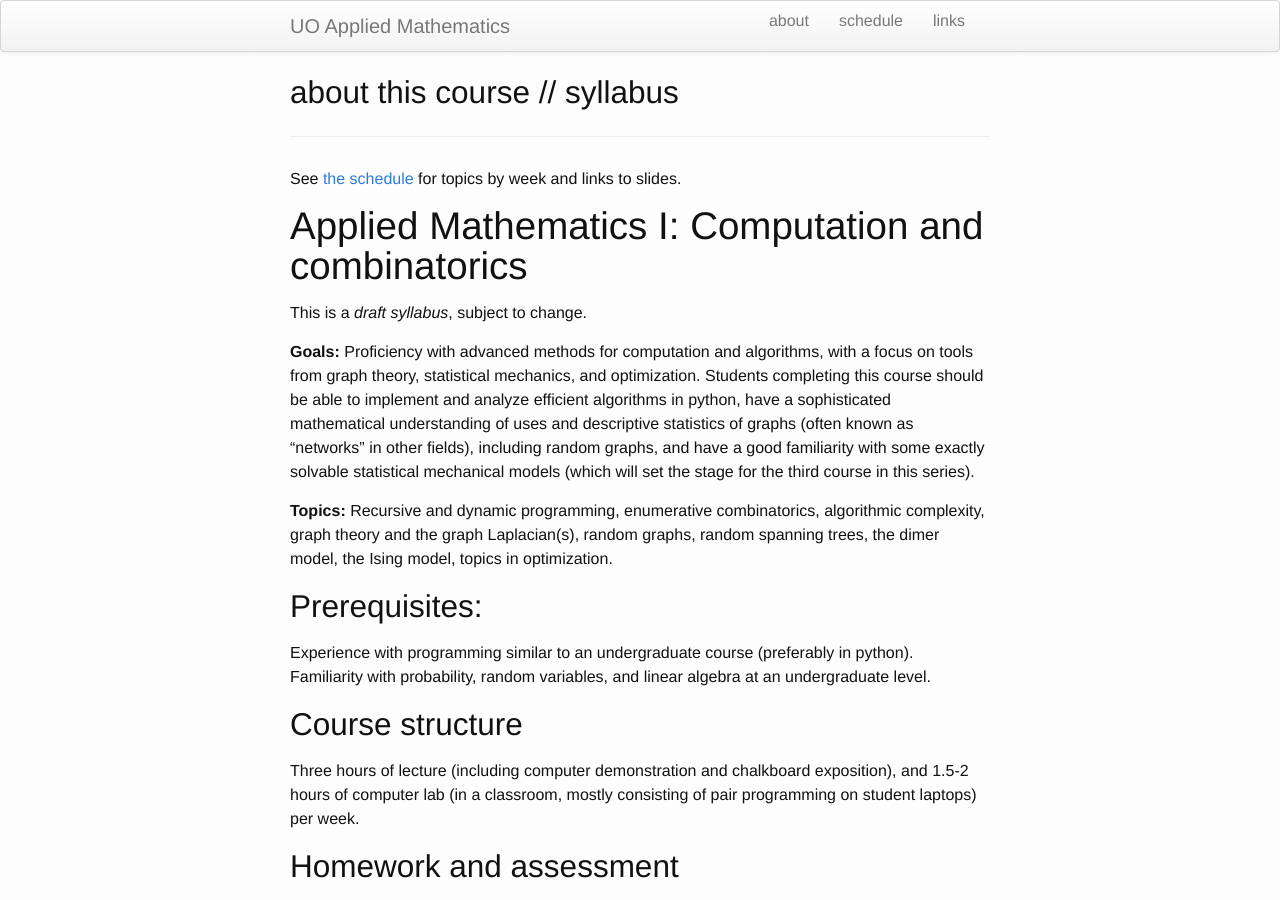
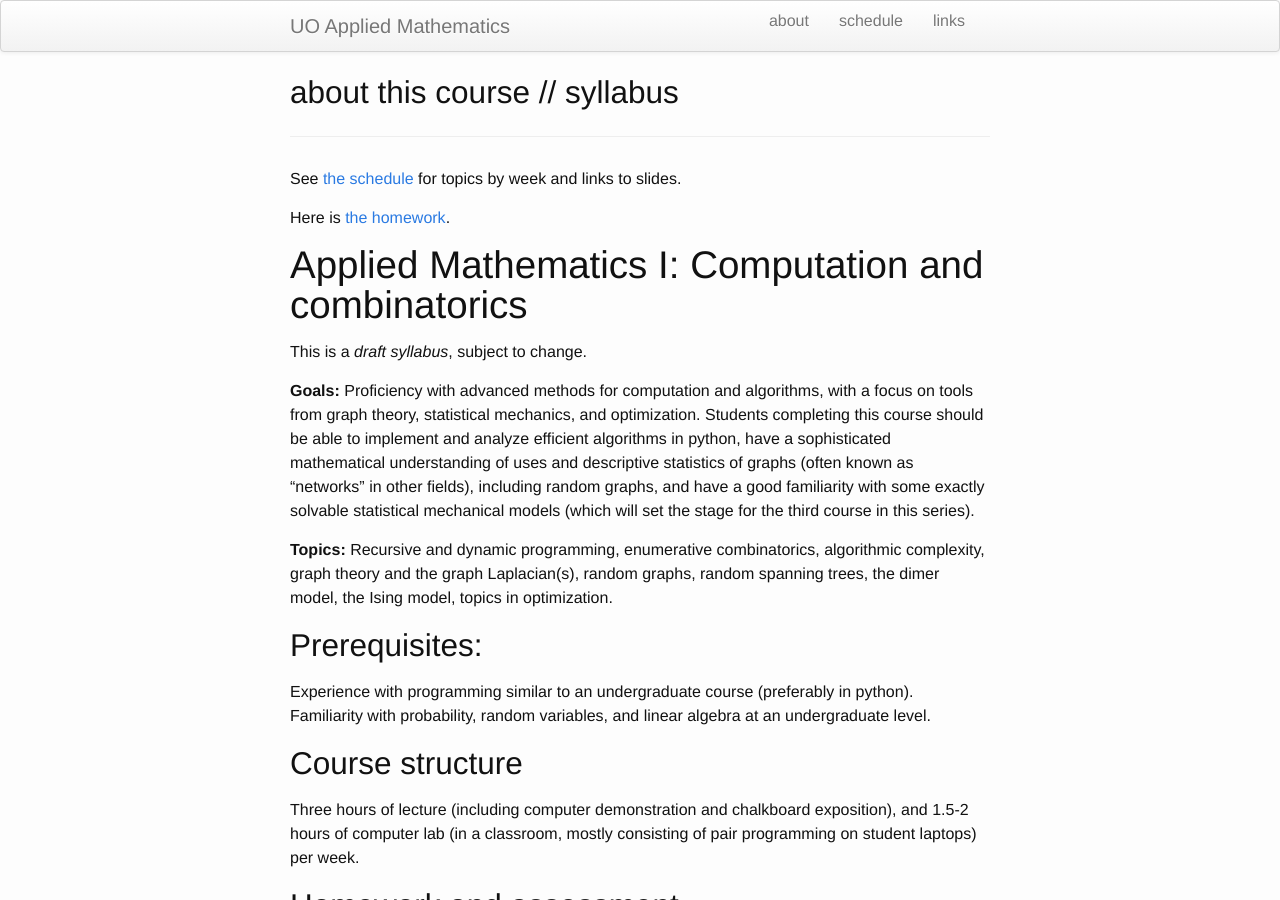
Before and after one commit to uo-applied-math/applied_math, a Jekyll site: the page built from pages/fall.md, in a window 1280 px wide and 900 px high. Built offline with Jekyll 4.4.1, drawn with Linux system fonts in a browser that asks for light colours.

Commit message:
whoops forgot to stage some commits

```diff
--- a/pages/fall.md
+++ b/pages/fall.md
@@ -6,6 +6,7 @@ description: Syllabus for Computation and Combinatorics
 
 See [the schedule](fall_schedule.html) for topics by week and links to slides.
 
+Here is [the homework](fall_assignments/fall_assignments.html).
 
 # Applied Mathematics I: Computation and combinatorics
 
```
